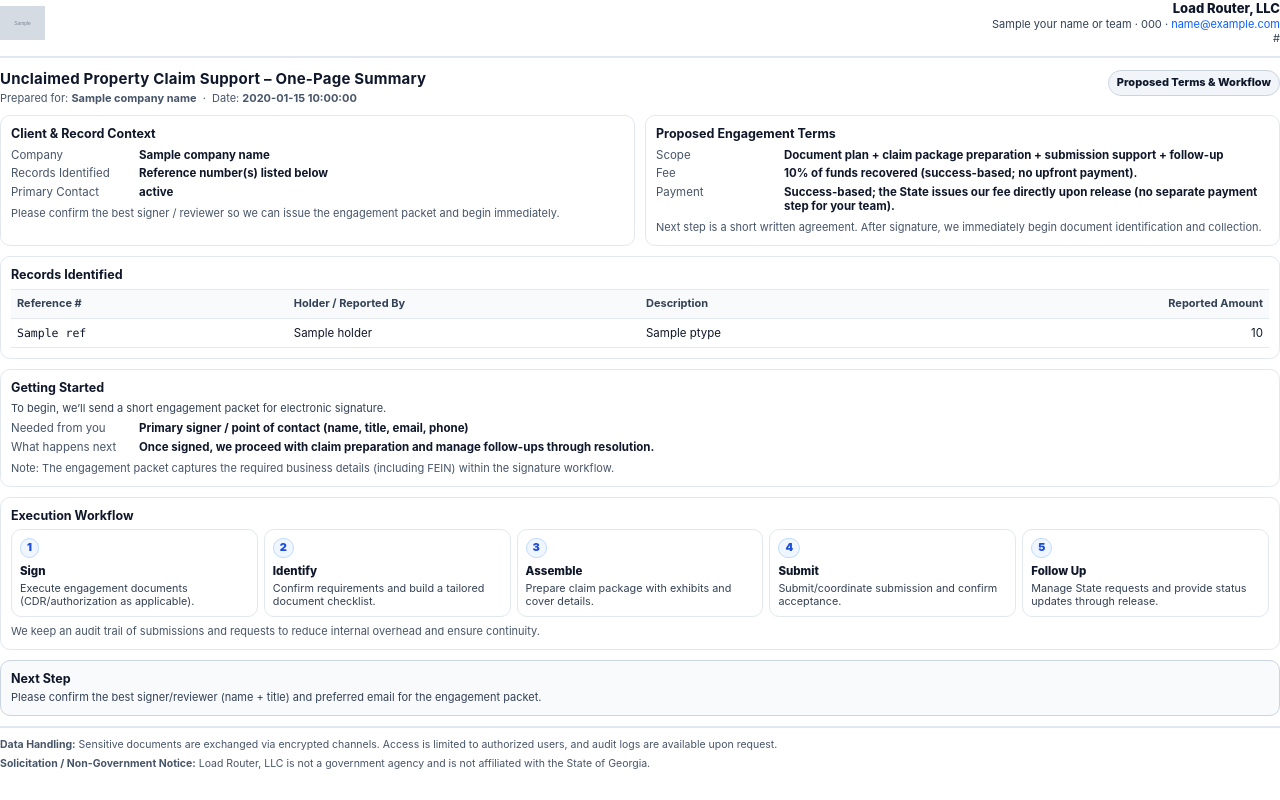
After one commit to asahun/cdc-lead-management, a FastAPI app: template templates/one_pagers/business_one_pager.html in a window 1280 px wide. The commit adds this page. Run offline with FastAPI, Linux system fonts and the light colour scheme; the template is opened without the code that fills it: most values are stand-ins (such as "Sample title", 1, 10 or a date in 2020); grey boxes marked "Sample" are stand-in pictures.

Commit message:
added one pager template

```diff
--- a/templates/lead_form.html
+++ b/templates/lead_form.html
@@ -48,6 +48,11 @@
           {% else %}
           <span class="btn btn-ghost btn-inline" style="opacity: 0.5; pointer-events: none;">Next →</span>
           {% endif %}
+        </div>
+      {% endif %}
+      {% if mode != "create" %}
+        <div class="action-cluster">
+          <a href="/leads/{{ lead.id }}/one-pager" class="btn btn-secondary">Generate One-Pager</a>
         </div>
       {% endif %}
 {% if mode != "create" and mode != "view" %}
--- /dev/null
+++ b/templates/one_pagers/business_one_pager.html
@@ -0,0 +1,294 @@
+<!doctype html>
+<html lang="en">
+<head>
+  <meta charset="utf-8" />
+  <meta name="viewport" content="width=device-width,initial-scale=1" />
+  <title>Unclaimed Property Recovery – One-Page Summary</title>
+  <style>
+    @page { size: letter; margin: 0.55in; }
+    body{
+      margin:0;
+      font-family:-apple-system,BlinkMacSystemFont,"Segoe UI",Roboto,Arial,sans-serif;
+      color:#0f172a;
+      background:#fff;
+      line-height:1.25;
+      font-size:12px;
+    }
+    .page{ min-height:100%; display:flex; flex-direction:column; gap:10px; }
+
+    /* Header */
+    .header{
+      display:flex; align-items:center; justify-content:space-between; gap:12px;
+      padding-bottom:10px; border-bottom:2px solid #e2e8f0;
+    }
+    .brand{ display:flex; align-items:center; gap:10px; min-width:45%; }
+    .logo{ height:34px; width:auto; display:block; }
+    .sender{ text-align:right; min-width:45%; }
+    .sender .name{ font-weight:800; font-size:13px; }
+    .sender .meta{ color:#334155; font-size:11px; margin-top:2px; }
+    .sender a{ color:#0b5fff; text-decoration:none; }
+
+    /* Title row */
+    .title{
+      display:flex; justify-content:space-between; gap:10px; align-items:flex-start;
+      margin-top:2px;
+    }
+    .title h1{ font-size:15px; margin:0; letter-spacing:.2px; }
+    .badge{
+      background:#f1f5f9; border:1px solid #cbd5e1; color:#0f172a;
+      font-weight:800; padding:5px 8px; border-radius:999px; font-size:11px;
+      white-space:nowrap;
+    }
+
+    /* Layout blocks */
+    .grid{ display:grid; grid-template-columns: 1fr 1fr; gap:10px; }
+    .card{
+      border:1px solid #e2e8f0; border-radius:10px; padding:10px; background:#fff;
+    }
+    .card h2{ font-size:12.5px; margin:0 0 6px 0; }
+    .small{ font-size:11px; color:#334155; }
+    .muted{ color:#475569; }
+    .mono{ font-family:ui-monospace,SFMono-Regular,Menlo,Consolas,"Liberation Mono",monospace; }
+
+    .kv{
+      display:grid; grid-template-columns:120px 1fr; row-gap:4px; column-gap:8px;
+      font-size:11.5px;
+    }
+    .kv .k{ color:#475569; }
+    .kv .v{ font-weight:650; }
+
+    /* Table */
+    table{ width:100%; border-collapse:collapse; font-size:11.5px; }
+    th, td{ border-bottom:1px solid #e2e8f0; padding:7px 6px; vertical-align:top; }
+    th{
+      text-align:left; color:#334155; font-size:11px;
+      background:#f8fafc; border-top:1px solid #e2e8f0;
+    }
+    .right{ text-align:right; white-space:nowrap; }
+
+    /* Process */
+    .steps{
+      display:grid; grid-template-columns: repeat(5, 1fr);
+      gap:6px; margin-top:6px;
+    }
+    .step{
+      border:1px solid #e2e8f0; border-radius:10px; padding:8px; background:#fff;
+      min-height:64px;
+    }
+    .step .n{
+      display:inline-block; font-weight:900; font-size:11px; color:#1d4ed8;
+      background:#eff6ff; border:1px solid #bfdbfe; border-radius:999px;
+      padding:2px 6px; margin-bottom:6px;
+    }
+    .step .t{ font-weight:800; font-size:11.5px; margin:0 0 3px 0; }
+    .step .d{ font-size:10.8px; color:#334155; margin:0; }
+
+    /* CTA */
+    .cta{
+      display:flex; align-items:center; justify-content:space-between; gap:10px;
+      border:1px solid #cbd5e1; background:#f8fafc; border-radius:10px; padding:10px;
+    }
+    .cta .left{ display:flex; flex-direction:column; gap:2px; }
+    .cta .left b{ font-size:12px; }
+    .cta .btn{
+      display:inline-block; padding:8px 10px; border-radius:10px;
+      background:#0b5fff; color:#fff; text-decoration:none; font-weight:800;
+      font-size:11.5px; white-space:nowrap;
+    }
+
+    /* Footer */
+    .footer{
+      margin-top:auto;
+      border-top:2px solid #e2e8f0;
+      padding-top:10px;
+      font-size:10.5px;
+      color:#334155;
+      display:grid;
+      gap:6px;
+    }
+    .fineprint{ color:#475569; }
+
+    @media print{
+      a{ color:#0f172a; text-decoration:none; }
+      .btn{ background:#0f172a !important; }
+    }
+  </style>
+</head>
+
+<body>
+  <div class="page">
+
+    <!-- Header -->
+    <div class="header">
+      <div class="brand">
+        <img class="logo" src="{{LogoUrlOrPath}}" alt="Load Router, LLC Logo" />
+      </div>
+
+      <div class="sender">
+        <div class="name">Load Router, LLC</div>
+        <div class="meta">
+          {{YourNameOrTeam}} · {{YourPhone}} · <a href="mailto:{{YourEmail}}">{{YourEmail}}</a><br/>
+          {{YourWebsite}}
+        </div>
+      </div>
+    </div>
+
+    <!-- Title -->
+    <div class="title">
+      <div>
+        <h1>Unclaimed Property Claim Support – One-Page Summary</h1>
+        <div class="small muted" style="margin-top:3px;">
+          Prepared for: <b>{{CompanyName}}</b> &nbsp;·&nbsp; Date: <b>{{TodayDate}}</b>
+        </div>
+      </div>
+      <div class="badge">Proposed Terms & Workflow</div>
+    </div>
+
+    <!-- Snapshot + Terms -->
+    <div class="grid">
+      <div class="card">
+        <h2>Client &amp; Record Context</h2>
+        <div class="kv">
+          <div class="k">Company</div><div class="v">{{CompanyName}}</div>
+          <div class="k">Records Identified</div><div class="v">Reference number(s) listed below</div>
+          <div class="k">Primary Contact</div><div class="v">{{PrimaryContactStatus}}</div>
+        </div>
+        <div class="small muted" style="margin-top:8px;">
+          Please confirm the best signer / reviewer so we can issue the engagement packet and begin immediately.
+        </div>
+      </div>
+
+      <div class="card">
+        <h2>Proposed Engagement Terms</h2>
+        <div class="kv">
+          <div class="k">Scope</div><div class="v">Document plan + claim package preparation + submission support + follow-up</div>
+          <div class="k">Fee</div><div class="v">10% of funds recovered (success-based; no upfront payment).</div>
+          <div class="k">Payment</div><div class="v">Success-based; the State issues our fee directly upon release (no separate payment step for your team).</div>
+
+        </div>
+        <div class="small muted" style="margin-top:8px;">
+          Next step is a short written agreement. After signature, we immediately begin document identification and collection.
+        </div>
+      </div>
+    </div>
+
+    <!-- Records table -->
+      <div class="card">
+        <h2>Records Identified{% if has_more_than_5 %} (showing first 5){% endif %}</h2>
+        <table>
+          <thead>
+            <tr>
+              <th style="width: 22%;">Reference #</th>
+              <th style="width: 28%;">Holder / Reported By</th>
+              <th>Description</th>
+              <th class="right" style="width: 14%;">Reported Amount</th>
+            </tr>
+          </thead>
+          <tbody>
+            {% if records %}
+              {% for rec in records %}
+              <tr>
+                <td class="mono">{{ rec.ref }}</td>
+                <td>{{ rec.holder }}</td>
+                <td>{{ rec.ptype }}</td>
+                <td class="right">{{ rec.amount }}</td>
+              </tr>
+              {% endfor %}
+            {% else %}
+              <tr>
+                <td colspan="4" class="muted">No records available.</td>
+              </tr>
+            {% endif %}
+          </tbody>
+        </table>
+
+        {% if has_more_than_5 %}
+        <div class="small muted" style="margin-top:8px;">
+         Additional records are available beyond the first 5; we can include the full list upon request.
+        </div>
+        {% endif %}
+      </div>
+
+    <!-- Getting Started -->
+    <div class="card">
+      <h2>Getting Started</h2>
+      <div class="small" style="margin-bottom:6px;">
+        To begin, we’ll send a short engagement packet for electronic signature.
+      </div>
+
+      <div class="kv">
+        <div class="k">Needed from you</div>
+        <div class="v">
+          Primary signer / point of contact (name, title, email, phone)
+        </div>
+
+        <div class="k">What happens next</div>
+        <div class="v">
+          Once signed, we proceed with claim preparation and manage follow-ups through resolution.
+        </div>
+      </div>
+
+      <div class="small muted" style="margin-top:8px;">
+        Note: The engagement packet captures the required business details (including FEIN) within the signature workflow.
+      </div>
+    </div>
+
+    <!-- Workflow -->
+    <div class="card">
+      <h2>Execution Workflow</h2>
+      <div class="steps">
+        <div class="step">
+          <div class="n">1</div>
+          <div class="t">Sign</div>
+          <p class="d">Execute engagement documents (CDR/authorization as applicable).</p>
+        </div>
+        <div class="step">
+          <div class="n">2</div>
+          <div class="t">Identify</div>
+          <p class="d">Confirm requirements and build a tailored document checklist.</p>
+        </div>
+        <div class="step">
+          <div class="n">3</div>
+          <div class="t">Assemble</div>
+          <p class="d">Prepare claim package with exhibits and cover details.</p>
+        </div>
+        <div class="step">
+          <div class="n">4</div>
+          <div class="t">Submit</div>
+          <p class="d">Submit/coordinate submission and confirm acceptance.</p>
+        </div>
+        <div class="step">
+          <div class="n">5</div>
+          <div class="t">Follow Up</div>
+          <p class="d">Manage State requests and provide status updates through release.</p>
+        </div>
+      </div>
+      <div class="small muted" style="margin-top:8px;">
+        We keep an audit trail of submissions and requests to reduce internal overhead and ensure continuity.
+      </div>
+    </div>
+
+    <!-- CTA -->
+    <div class="card" style="background:#f8fafc; border-color:#cbd5e1;">
+      <h2 style="margin-bottom:4px;">Next Step</h2>
+      <div class="small">
+        Please confirm the best signer/reviewer (name + title) and preferred email for the engagement packet.
+      </div>
+    </div>
+
+
+    <!-- Footer / Required disclaimer -->
+
+    <div class="footer">
+      <div class="fineprint">
+        <b>Data Handling:</b> Sensitive documents are exchanged via encrypted channels. Access is limited to authorized users, and audit logs are available upon request.
+      </div>
+
+      <div class="fineprint">
+        <b>Solicitation / Non-Government Notice:</b> Load Router, LLC is not a government agency and is not affiliated with the State of Georgia.
+      </div>
+    </div>
+
+  </div>
+</body>
+</html>
```
Also changed, not shown: routers/leads.py (+22 -1 lines), services/letter_service.py (+188 -1 lines), static/img/logo.png (added).
